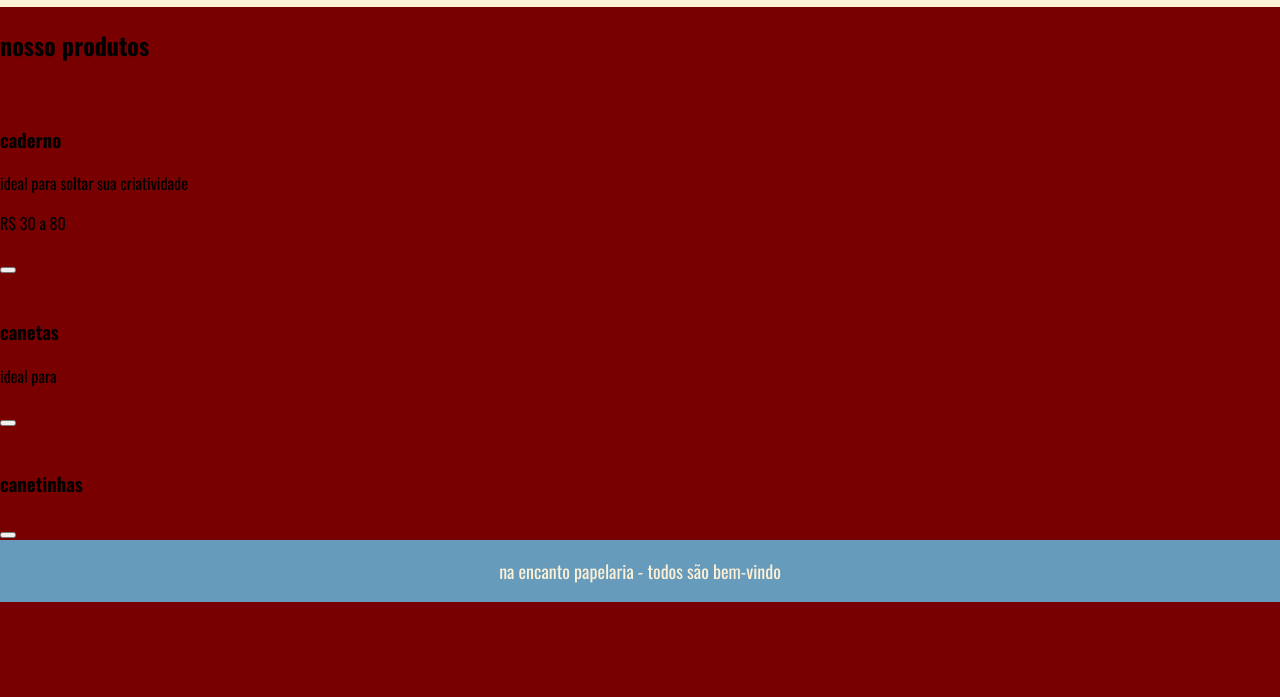
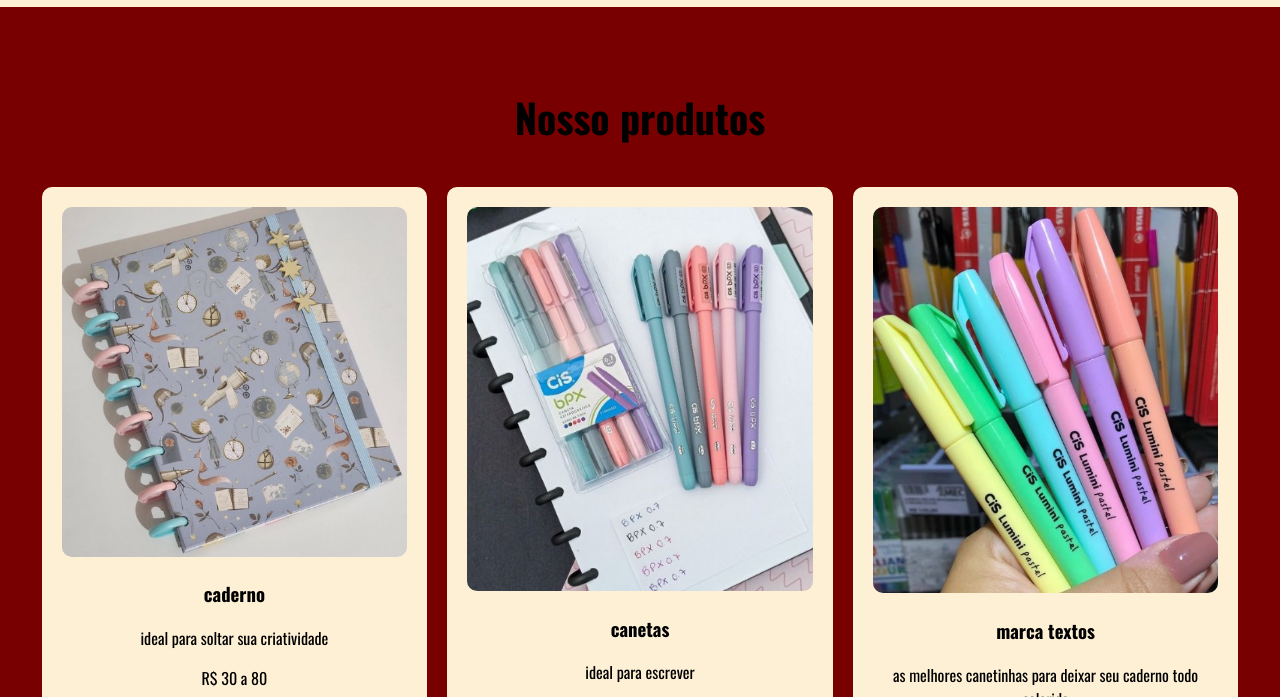
Before and after one commit to daismarygarcia-coder/encanto-papelaria, a plain HTML site: page produtos.html in a window 1280 px wide. Shown: the part 93-790 px from the top of the page. Drawn offline with nearby package versions, Linux system fonts and the light colour scheme.

Commit message:
Add files via upload

```diff
--- a/produtos.html
+++ b/produtos.html
@@ -1,5 +1,6 @@
 <!DOCTYPE html>
 <html lang="pt-br">
+
 <head>
     <meta charset="UTF-8">
     <meta http-equiv="X-UA-Compatible" content="IE=edge">
@@ -7,6 +8,7 @@
     <title>encanto papelaria - produtos</title>
     <link rel="stylesheet" href="style.css">
 </head>
+
 <body>
     <header>
         <div>
@@ -29,28 +31,30 @@
     </header>
     <main>
         <section class="produtos">
-        <h2>nosso produtos</h2>
+            <h2>Nosso produtos</h2>
             <div class="lista-produtos">
 
-        <div class="produtos">
-            <img src="" alt="">
+                <div class="produto">
+                    <img src="img/caderno.jpg" alt="">
                     <h3> caderno</h3>
-            <p> ideal  para soltar sua criatividade</p>
+                    <p> ideal para soltar sua criatividade</p>
                     <p> R$ 30 a 80 </p>
                     <button></button>
                 </div>
 
-            <div class="produtos">
-                <img src="" alt="">
+                <div class="produto">
+                    <img src="img/caneta.jpg" alt="">
                     <h3>canetas </h3>
-                <p> ideal para </p>
+                    <p> ideal para escrever </p>
+                    <p> R$ 15 a 30</p>
                     <button></button>
                 </div>
 
-                <div class="produtos">
-                    <img src="" alt="">
-                    <h3> canetinhas</h3>
-                    <p></p>
+                <div class="produto">
+                    <img src="img/canetinha2.jpg" alt="">
+                    <h3> marca textos</h3>
+                    <p> as melhores canetinhas para deixar seu caderno todo colorido</p>
+                    <p> R$ 20 a 50</p>
                     <button></button>
                 </div>
 
@@ -61,4 +65,5 @@
         </footer>
     </main>
 </body>
+
 </html>
--- a/style.css
+++ b/style.css
@@ -121,3 +121,33 @@ footer{
     color: var(--beige);
     font-size: 18px;
 }
+
+/* produtos */
+.produtos{
+    padding: 40px 0;
+    text-align: center;
+}
+
+.produtos h2{
+    font-family: var(--titulo);
+    font-size: 40px;
+    color: var(--preto);
+    margin: 40px 0;
+}
+.lista-produtos{
+    display: flex;
+    justify-content: center;
+    flex-wrap: wrap;
+    gap: 20px;
+}
+.produto{
+background-color: var(--beige);
+width: 27%;
+padding: 20px;
+border-radius: 10px;
+
+}
+.produto img{
+    width: 100%;
+    border-radius: 10px;
+}
```
Also changed, not shown: index.html (+2 -2 lines), img/caderno.jpg (added), img/caneta.jpg (added), img/canetinha.jpg (added), img/canetinha2.jpg (added), 1 other file. Lines whose indentation alone changed are shown as unchanged.
